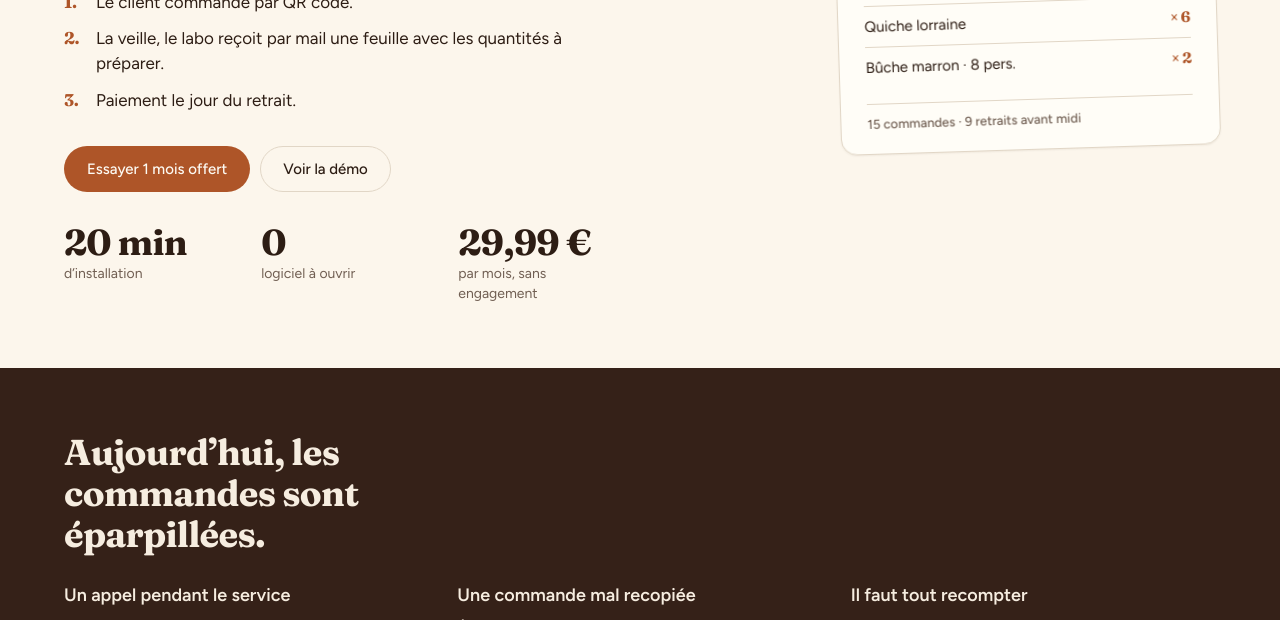
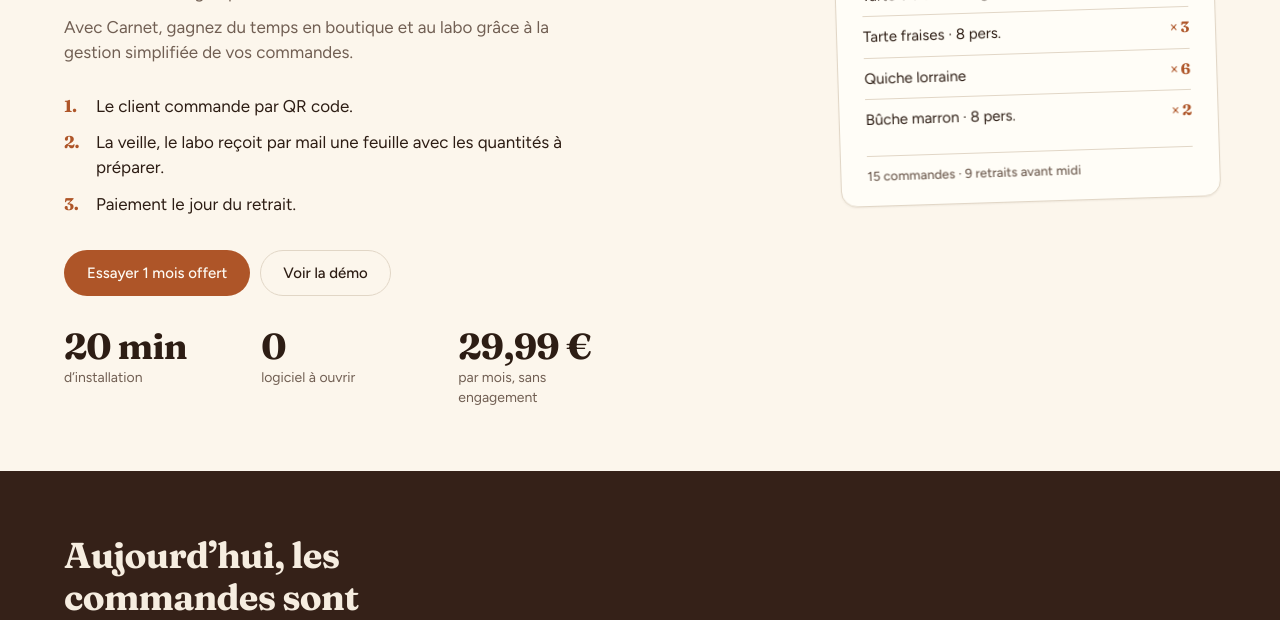
Before and after one commit to AlexandreLeriche141282/carnet, a plain HTML site: page index.html in a window 1280 px wide. Shown: the part 480-1100 px from the top of the page. Drawn offline with nearby package versions, Linux system fonts and the light colour scheme.

Commit message:
Ajouter une phrase d'accroche sous le titre, pour parler aux boulangers-patissiers.
Co-authored-by: Cursor <cursoragent@cursor.com>

```diff
--- a/index.html
+++ b/index.html
@@ -8,7 +8,7 @@
   <link rel="preconnect" href="https://fonts.googleapis.com">
   <link rel="preconnect" href="https://fonts.gstatic.com" crossorigin>
   <link href="https://fonts.googleapis.com/css2?family=Figtree:wght@400;500;600&family=Fraunces:ital,opsz,wght@0,9..144,500;0,9..144,700;1,9..144,500&display=swap" rel="stylesheet">
-  <link rel="stylesheet" href="styles.css?v=89">
+  <link rel="stylesheet" href="styles.css?v=90">
   <script src="motion.js?v=12"></script>
 </head>
 <body class="site home">
@@ -34,6 +34,7 @@
       <div>
         <p class="eyebrow">Pour boulangers-pâtissiers</p>
         <h1>Le cahier de commandes<br>de votre boutique,<br><em>tout simplement.</em></h1>
+        <p class="hero-pitch">Vous êtes boulanger, pâtissier ?<br>Avec Carnet, gagnez du temps en boutique et au labo grâce à la gestion simplifiée de vos commandes.</p>
         <ol class="lead">
           <li>Le client commande par QR code.</li>
           <li>La veille, le labo reçoit par mail une feuille avec les quantités à préparer.</li>
--- a/styles.css
+++ b/styles.css
@@ -381,6 +381,7 @@ a {
   .hero-pro .device-wrap,
   .home-hero .eyebrow,
   .home-hero h1,
+  .home-hero .hero-pitch,
   .home-hero .lead,
   .home-hero .cta-row,
   .home-stats,
@@ -2865,6 +2866,14 @@ body.home .btn-main {
   color: var(--accent);
 }
 
+.home-hero .hero-pitch {
+  margin: 18px 0 0;
+  max-width: 34rem;
+  font-size: 17px;
+  line-height: 1.5;
+  color: var(--muted);
+}
+
 .home-hero .lead {
   margin: 22px 0 28px;
   padding: 0;
@@ -2904,6 +2913,10 @@ body.home .btn-main {
 
 .home-hero h1 {
   animation: intro-rise 0.78s cubic-bezier(0.22, 1, 0.36, 1) 0.14s both;
+}
+
+.home-hero .hero-pitch {
+  animation: intro-rise 0.78s cubic-bezier(0.22, 1, 0.36, 1) 0.2s both;
 }
 
 .home-hero .lead {
```
Also changed, not shown: mentions-legales.html (+1 -1 lines).
